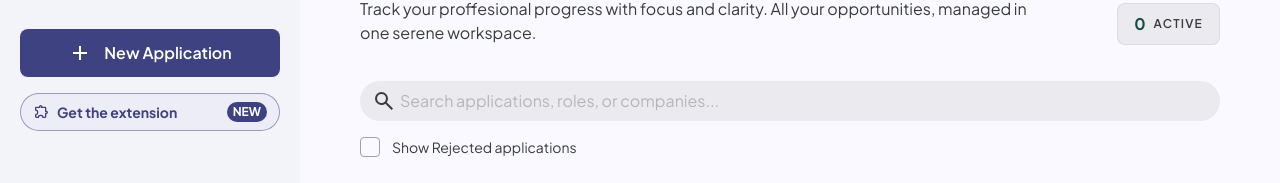
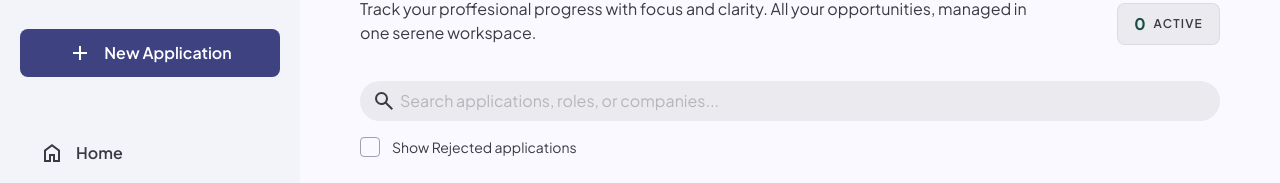
Before and after one commit to Galvatar/Aplicate, a Next.js app: page /applications in a window 1280 px wide. Shown: the part 131-314 px from the top of the page. Built offline with nearby package versions, Linux system fonts and the light colour scheme; no server answers.

Commit message:
Hiding the extension button when in guest mode

```diff
--- a/components/layout/sidebar.tsx
+++ b/components/layout/sidebar.tsx
@@ -150,7 +150,7 @@ export default function Sidebar() {
           </svg>
           New Application
         </button>
-        <button
+        {!guestMode && <button
             hidden={false}
             onClick={() => window.open("https://chromewebstore.google.com/detail/aplicate-extension/hjbabhplfgdanjklmfpigbfoeiiolhhh?authuser=0&hl=en-GB", "_blank")}
             className="flex cursor-pointer gap-2 justify-between -mt-8 text-primary font-bold text-sm px-3 py-2 bg-primary-container/30 rounded-full border border-primary/50">
@@ -162,7 +162,7 @@ export default function Sidebar() {
             <span className="text-xs uppercase bg-primary text-on-primary py-0.5 px-1.5 rounded-full">
                 new
             </span>
-        </button>
+        </button>}
         {/** Content links */}
         <div className="flex flex-col gap-3">
           {/** Home */}
```
